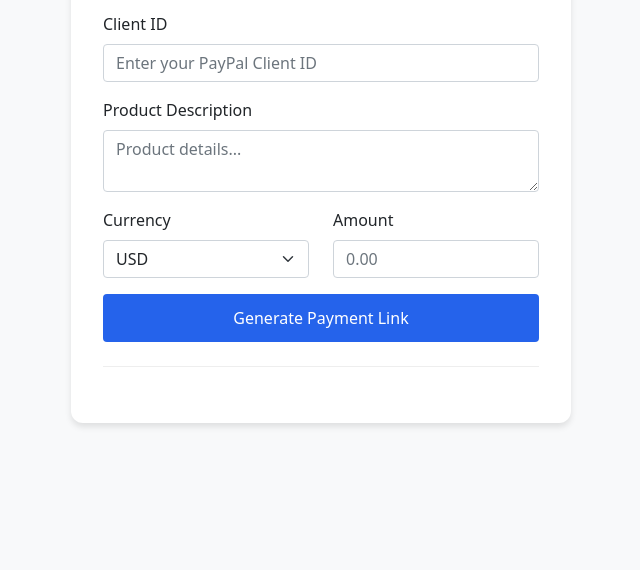
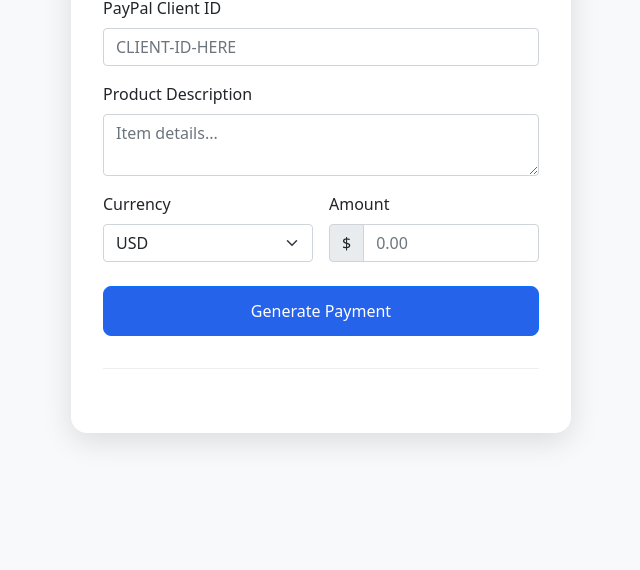
Before and after one commit to Ceshi3000/FenRun, a plain HTML site: page index.html in a window 1280 px wide. Shown: the part 230-800 px from the top of the page, without its empty margins (319-959 px from the left). Drawn offline with nearby package versions, Linux system fonts and the light colour scheme.

Commit message:
index.html

```diff
--- a/index.html
+++ b/index.html
@@ -3,7 +3,7 @@
 <head>
     <meta charset="UTF-8">
     <meta name="viewport" content="width=device-width, initial-scale=1.0">
-    <title>Digital Product Checkout</title>
+    <title>Digital Checkout</title>
     <link href="https://cdn.jsdelivr.net/npm/bootstrap@5.1.3/dist/css/bootstrap.min.css" rel="stylesheet">
     <style>
         :root {
@@ -17,55 +17,74 @@
             display: flex;
             align-items: center;
             justify-content: center;
+            padding: 20px;
         }
 
         .checkout-container {
             background: white;
-            border-radius: 12px;
-            box-shadow: 0 4px 6px rgba(0, 0, 0, 0.1);
+            border-radius: 16px;
+            box-shadow: 0 8px 30px rgba(0, 0, 0, 0.12);
             padding: 2rem;
             width: 100%;
             max-width: 500px;
+            transition: all 0.3s ease;
         }
 
         .form-control:focus {
             border-color: var(--primary-color);
-            box-shadow: 0 0 0 0.2rem rgba(37, 99, 235, 0.25);
+            box-shadow: 0 0 0 3px rgba(37, 99, 235, 0.15);
         }
 
         .btn-primary {
-            background-color: var(--primary-color);
-            border: none;
-            padding: 0.75rem 1.5rem;
-            transition: all 0.3s ease;
+            background: var(--primary-color);
+            padding: 12px 24px;
+            border-radius: 8px;
+            font-weight: 500;
+            transition: transform 0.2s, background 0.3s;
         }
 
         .btn-primary:hover {
-            background-color: var(--hover-color);
+            background: var(--hover-color);
+            transform: translateY(-1px);
         }
 
-        .payment-form {
-            margin-top: 1.5rem;
+        .payment-section {
+            margin-top: 2rem;
             border-top: 1px solid #eee;
-            padding-top: 1.5rem;
+            padding-top: 2rem;
+        }
+
+        .loading-spinner {
+            display: none;
+            width: 24px;
+            height: 24px;
+            border: 3px solid #f3f3f3;
+            border-top: 3px solid var(--primary-color);
+            border-radius: 50%;
+            animation: spin 1s linear infinite;
+        }
+
+        @keyframes spin {
+            0% { transform: rotate(0deg); }
+            100% { transform: rotate(360deg); }
         }
     </style>
 </head>
 <body>
     <div class="checkout-container">
-        <h2 class="mb-4">Digital Product Checkout</h2>
+        <h3 class="mb-4 text-center">Digital Product Payment</h3>
 
         <div class="mb-3">
-            <label class="form-label">Client ID</label>
-            <input type="text" class="form-control" id="clientId" placeholder="Enter your PayPal Client ID">
+            <label class="form-label">PayPal Client ID</label>
+            <input type="text" class="form-control" id="clientId" placeholder="CLIENT-ID-HERE">
         </div>
 
         <div class="mb-3">
             <label class="form-label">Product Description</label>
-            <textarea class="form-control" id="description" rows="2" placeholder="Product details..."></textarea>
+            <textarea class="form-control" id="description" rows="2" placeholder="Item details..."></textarea>
         </div>
 
-        <div class="row mb-3">
+        <div class="row g-3 mb-4">
             <div class="col-md-6">
                 <label class="form-label">Currency</label>
                 <select class="form-select" id="currency">
@@ -76,46 +95,84 @@
             </div>
             <div class="col-md-6">
                 <label class="form-label">Amount</label>
+                <div class="input-group">
+                    <span class="input-group-text">$</span>
                     <input type="number" class="form-control" id="amount" step="0.01" placeholder="0.00">
                 </div>
             </div>
-
-        <button class="btn btn-primary w-100" onclick="generatePayment()">Generate Payment Link</button>
-
-        <div class="payment-form mt-4" id="paymentContainer"></div>
         </div>
 
-    <script src="https://www.paypal.com/sdk/js?client-id=sb&components=buttons,hosted-fields"></script>
+        <button class="btn btn-primary w-100" onclick="initPayment()" id="generateBtn">
+            <span class="button-text">Generate Payment</span>
+            <div class="loading-spinner"></div>
+        </button>
+
+        <div class="payment-section" id="paymentContainer"></div>
+    </div>
+
     <script>
-        function generatePayment() {
-            const clientId = document.getElementById('clientId').value;
-            const description = document.getElementById('description').value;
-            const currency = document.getElementById('currency').value;
-            const amount = document.getElementById('amount').value;
+        let paypalSDKLoaded = false;
+        let currentScript = null;
 
-            // Reload SDK with new client ID
+        async function loadPayPalSDK(clientId, currency) {
+            return new Promise((resolve) => {
+                if (currentScript) {
+                    currentScript.remove();
+                }
+
                 const script = document.createElement('script');
                 script.src = `https://www.paypal.com/sdk/js?client-id=${clientId}&currency=${currency}&components=buttons,hosted-fields`;
+                script.onload = () => {
+                    paypalSDKLoaded = true;
+                    resolve();
+                };
                 document.head.appendChild(script);
+                currentScript = script;
+            });
+        }
 
-            // Clear previous payment button
+        async function initPayment() {
+            const generateBtn = document.getElementById('generateBtn');
+            const spinner = generateBtn.querySelector('.loading-spinner');
+            const buttonText = generateBtn.querySelector('.button-text');
+
+            try {
+                // Show loading state
+                buttonText.textContent = 'Generating...';
+                spinner.style.display = 'inline-block';
+                generateBtn.disabled = true;
+
+                // Clear previous payment methods
                 document.getElementById('paymentContainer').innerHTML = '';
 
-            // Initialize PayPal Button
+                // Validate inputs
+                const clientId = document.getElementById('clientId').value.trim();
+                const description = document.getElementById('description').value.trim();
+                const currency = document.getElementById('currency').value;
+                const amount = parseFloat(document.getElementById('amount').value);
+
+                if (!clientId || !description || isNaN(amount) || amount <= 0) {
+                    throw new Error('Please fill all required fields correctly');
+                }
+
+                // Load PayPal SDK
+                await loadPayPalSDK(clientId, currency);
+
+                // Initialize PayPal Buttons
                 paypal.Buttons({
                     style: {
                         layout: 'vertical',
                         color: 'blue',
                         shape: 'rect',
-                    label: 'pay'
+                        label: 'checkout'
                     },
 
-                createOrder: function(data, actions) {
+                    createOrder: (data, actions) => {
                         return actions.order.create({
                             purchase_units: [{
                                 description: description,
                                 amount: {
-                                value: amount,
+                                    value: amount.toFixed(2),
                                     currency_code: currency
                                 }
                             }],
@@ -126,29 +183,34 @@
                         });
                     },
 
-                onShippingChange: function(data) {
+                    onShippingChange: (data) => {
                         if (data.shipping_address) {
                             return actions.reject();
                         }
                     },
 
-                onApprove: function(data, actions) {
-                    return actions.order.capture().then(function(details) {
-                        alert('Payment completed by ' + details.payer.name.given_name);
+                    onApprove: (data, actions) => {
+                        return actions.order.capture().then(details => {
+                            alert(`Payment completed by ${details.payer.name.given_name}`);
                         });
+                    },
+
+                    onError: (err) => {
+                        console.error('PayPal Error:', err);
+                        alert('Payment processing failed');
                     }
                 }).render('#paymentContainer');
 
-            // Initialize Hosted Fields for card payment
+                // Initialize Hosted Fields
                 paypal.HostedFields.render({
                     fields: {
                         number: {
                             selector: "#card-number",
-                        placeholder: "4111 1111 1111 1111"
+                            placeholder: "Card Number"
                         },
                         cvv: {
                             selector: "#cvv",
-                        placeholder: "123"
+                            placeholder: "CVV"
                         },
                         expirationDate: {
                             selector: "#expiration-date",
@@ -157,33 +219,24 @@
                     },
                     styles: {
                         input: {
-                        color: "#3A3A3A",
-                        fontSize: "14px",
-                        lineHeight: "1.5"
-                    },
-                    ".valid": {
-                        color: "#28a745"
-                    },
-                    ".invalid": {
-                        color: "#dc3545"
+                            'font-size': '16px',
+                            'color': '#3A3A3A'
                         }
                     },
-                createOrder: function(data, actions) {
-                    return actions.order.create({
-                        purchase_units: [{
-                            description: description,
-                            amount: {
-                                value: amount,
-                                currency_code: currency
-                            }
-                        }],
-                        application_context: {
-                            shipping_preference: 'NO_SHIPPING',
-                            category: 'DIGITAL_GOODS'
-                        }
-                    });
+                    createOrder: () => {
+                        return paypal.Buttons().config.createOrder();
                     }
                 }).render('#paymentContainer');
+
+            } catch (error) {
+                alert(error.message);
+                console.error('Initialization Error:', error);
+            } finally {
+                // Reset button state
+                buttonText.textContent = 'Generate Payment';
+                spinner.style.display = 'none';
+                generateBtn.disabled = false;
+            }
         }
     </script>
 </body>
```
Lines whose indentation alone changed are shown as unchanged.
